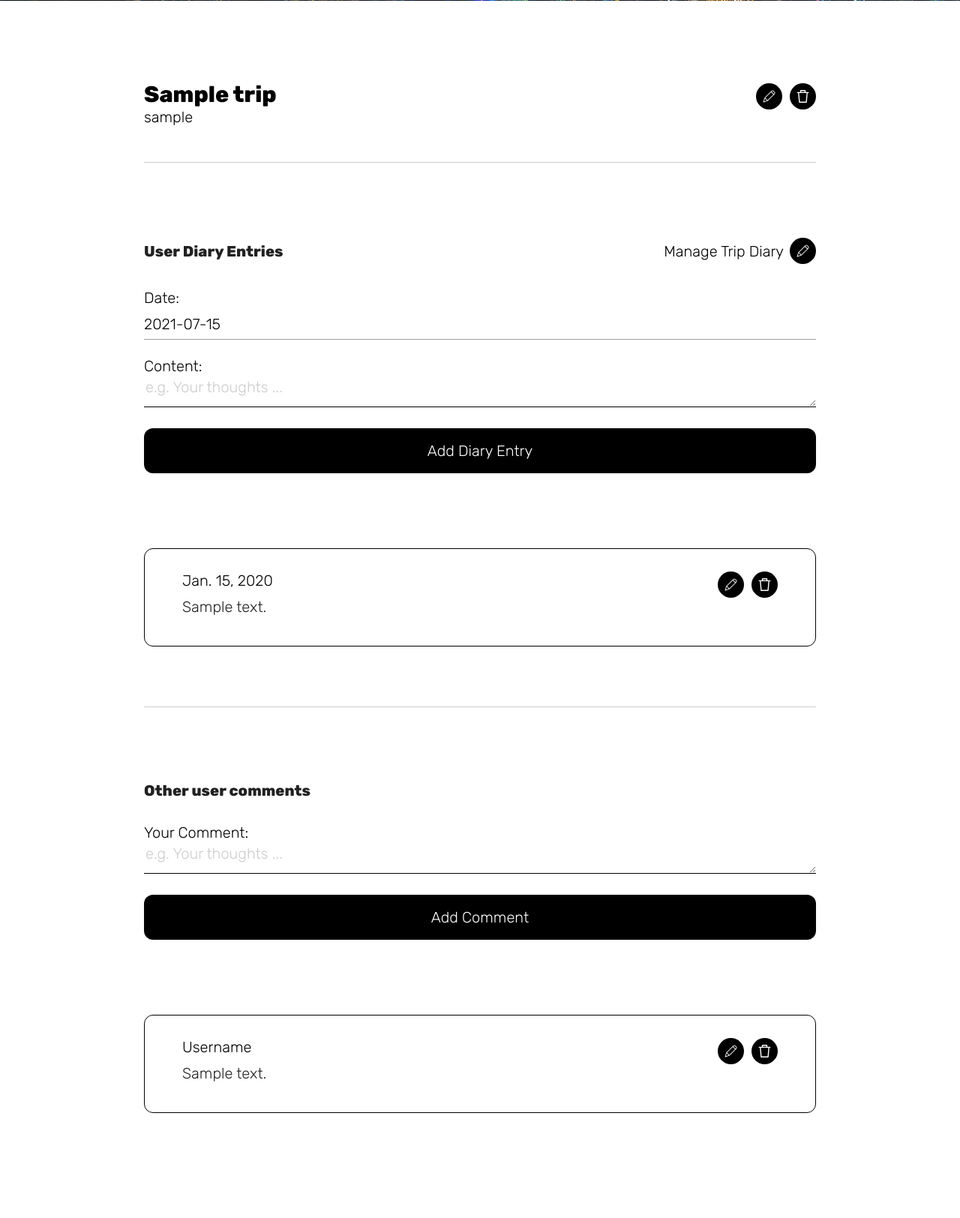
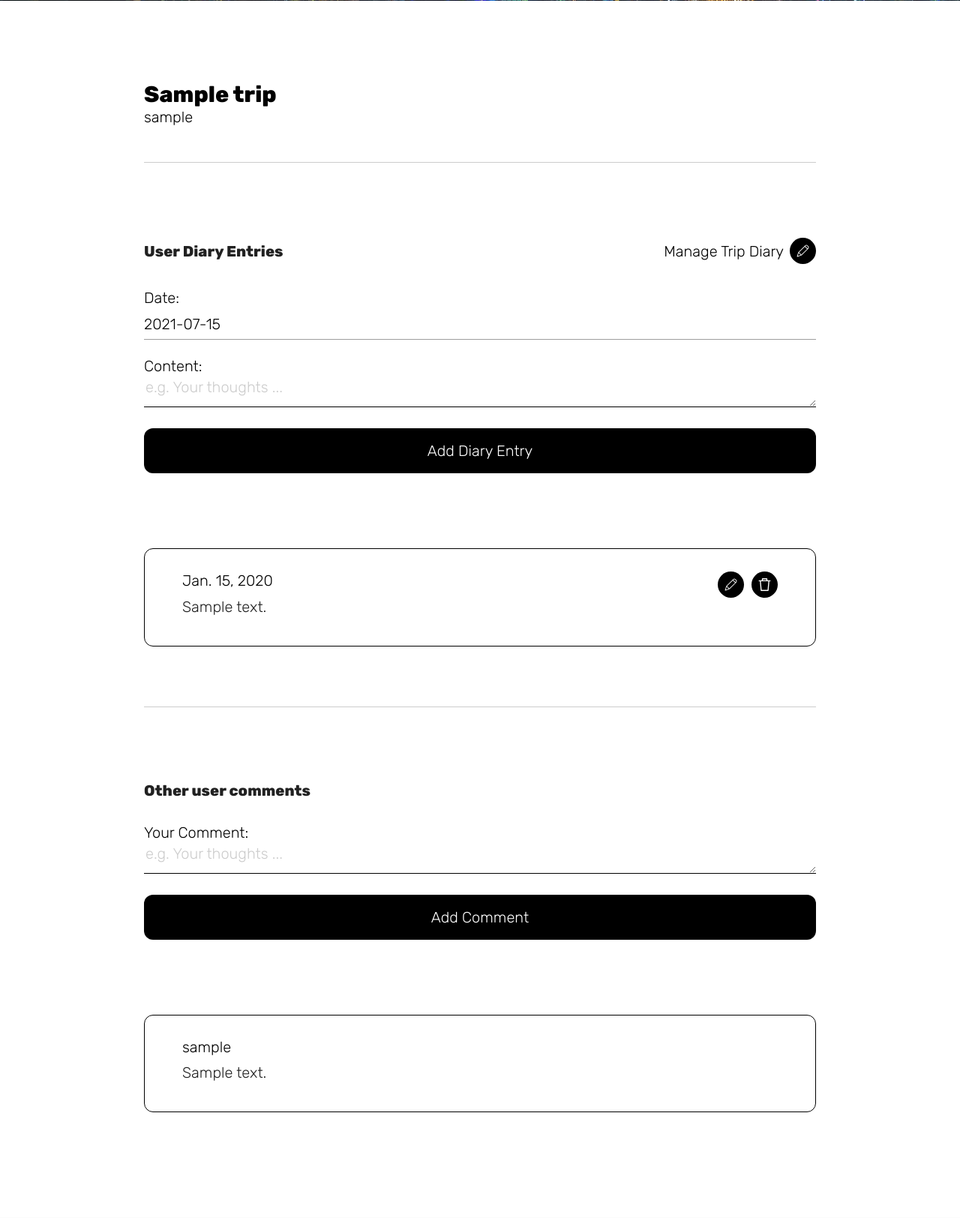
Before and after one commit to una-ada/SEIR517-Proj3-Group3, a Django app: page /trips/1/ in a window 1280 px wide. Shown: the part 719-2343 px from the top of the page at 75% size. After the commit the page ends 2202 px from the top, so only its background shows below. Run offline with Django 3.2, Linux system fonts and the light colour scheme; tables that the repository leaves empty hold one stand-in row (values such as "Sample post").

Commit message:
feat(view): remove buttons for unauthorized users (#51)
* style the navbar

* style Detail Page

* style diary entry update page

* style the update notes page

* style delete confirmation pages

* feat authorisation of who can add or delete trips.

Co-authored-by: Muhammad Durrani <bbangdurrani@muhammads-mbp.home>
Co-authored-by: Una <trewbot@gmail.com>

```diff
--- a/main_app/templates/trips/detail.html
+++ b/main_app/templates/trips/detail.html
@@ -22,6 +22,7 @@
       <h1 id="tripTitleDetail">{{ trip.title }}</h1>
       <p id="tripUserNameDetail">{{ trip.user.username }}</p>
     </div>
+    {% if user.id is trip.user_id %}
     <div id="headerCRUDSection">
       <a href="{% url 'trips_update' trip.id %}" class="CRUDButton">
         <div class="navIcon">
@@ -42,6 +43,8 @@
         </div>
       </a>
     </div>
+    {% else %}
+    {% endif %}
   </header>
   <div class="sectionBreaker"></div>
   <div class="journalHeader">
@@ -166,9 +169,10 @@
     <div class="diaryBlock">
       <div id="noteSectionDetail">
         <div id="headerDetail">
-          <p class="diaryBlockText">Username</p>
+          <p class="diaryBlockText">{{ note.user }}</p>
         </div>
         <div id="headerCRUDSection">
+          {% if user.id is note.user_id %}
           <a href="{% url 'note_update' note.pk %}" class="CRUDButton">
             <div class="navIcon">
               <img
@@ -187,6 +191,8 @@
               />
             </div>
           </a>
+          {% else %}
+          {% endif %}
         </div>
       </div>
       <p class="diaryBlockText">{{ note.content }}</p>
```
Also changed, not shown: main_app/static/css/style.css (+15 -0 lines).
